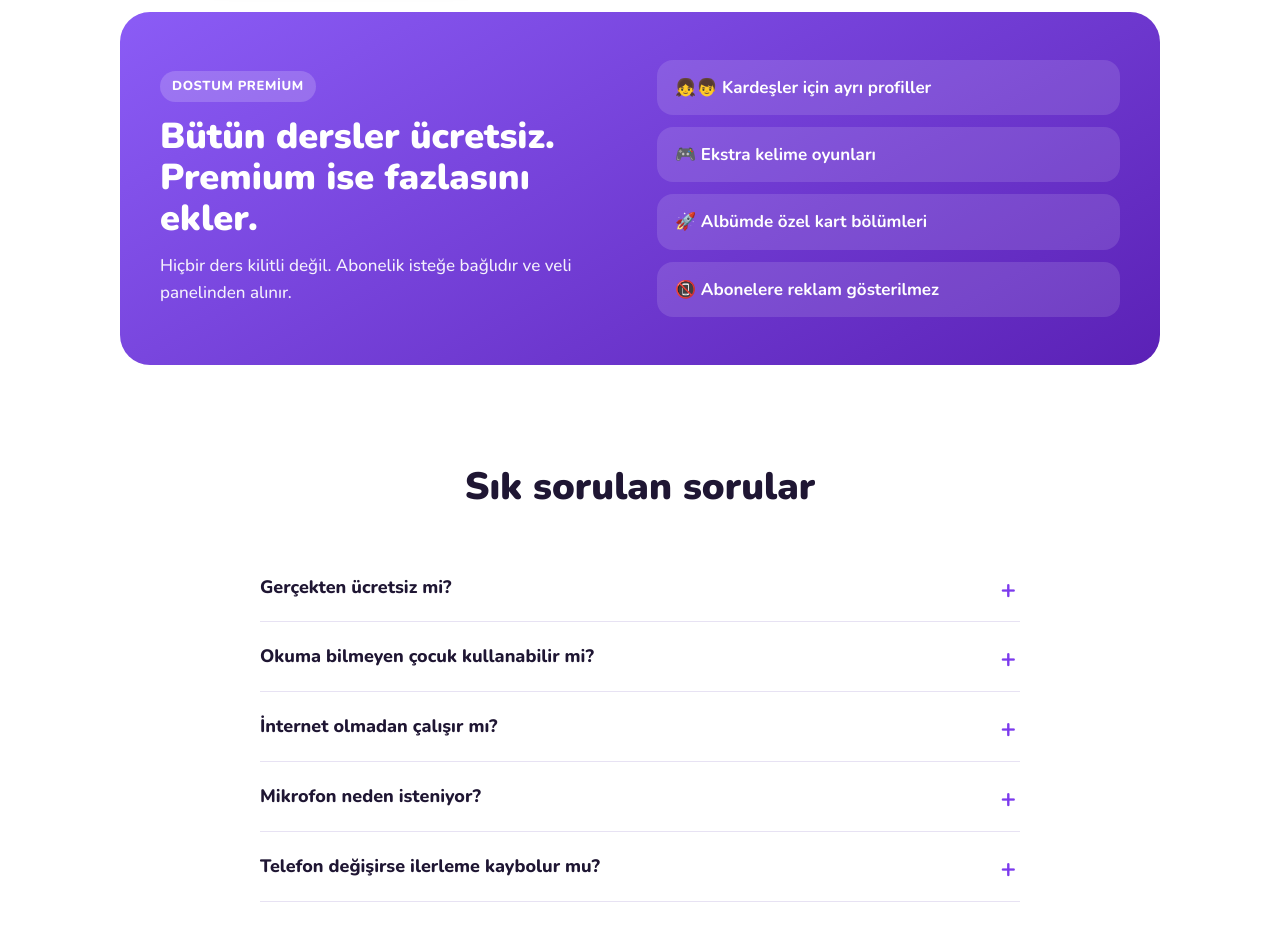
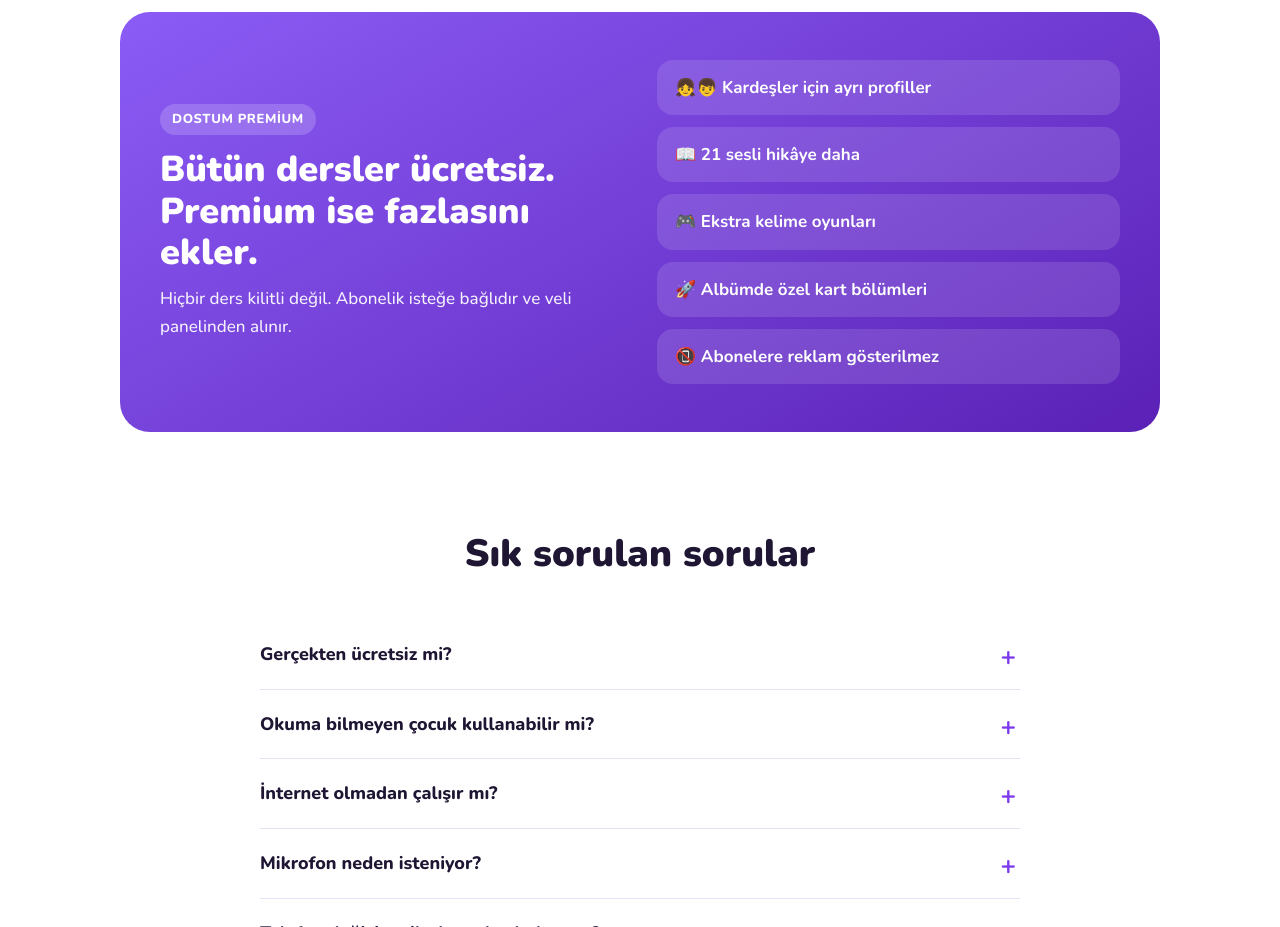
Before and after one commit to Musakoc4235/dostumingilizce-site, a plain HTML site: page index.html in a window 1280 px wide. Shown: the part 3680-4607 px from the top of the page. Drawn offline with nearby package versions, Linux system fonts and the light colour scheme.

Commit message:
Premium listesine hikâyeler eklendi
Co-Authored-By: Claude Opus 5.5 <noreply@anthropic.com>

```diff
--- a/index.html
+++ b/index.html
@@ -268,6 +268,7 @@ footer .linkler{display:flex;flex-wrap:wrap;gap:10px 22px}
       </div>
       <ul>
         <li>👧👦 Kardeşler için ayrı profiller</li>
+        <li>📖 21 sesli hikâye daha</li>
         <li>🎮 Ekstra kelime oyunları</li>
         <li>🚀 Albümde özel kart bölümleri</li>
         <li>📵 Abonelere reklam gösterilmez</li>
```
